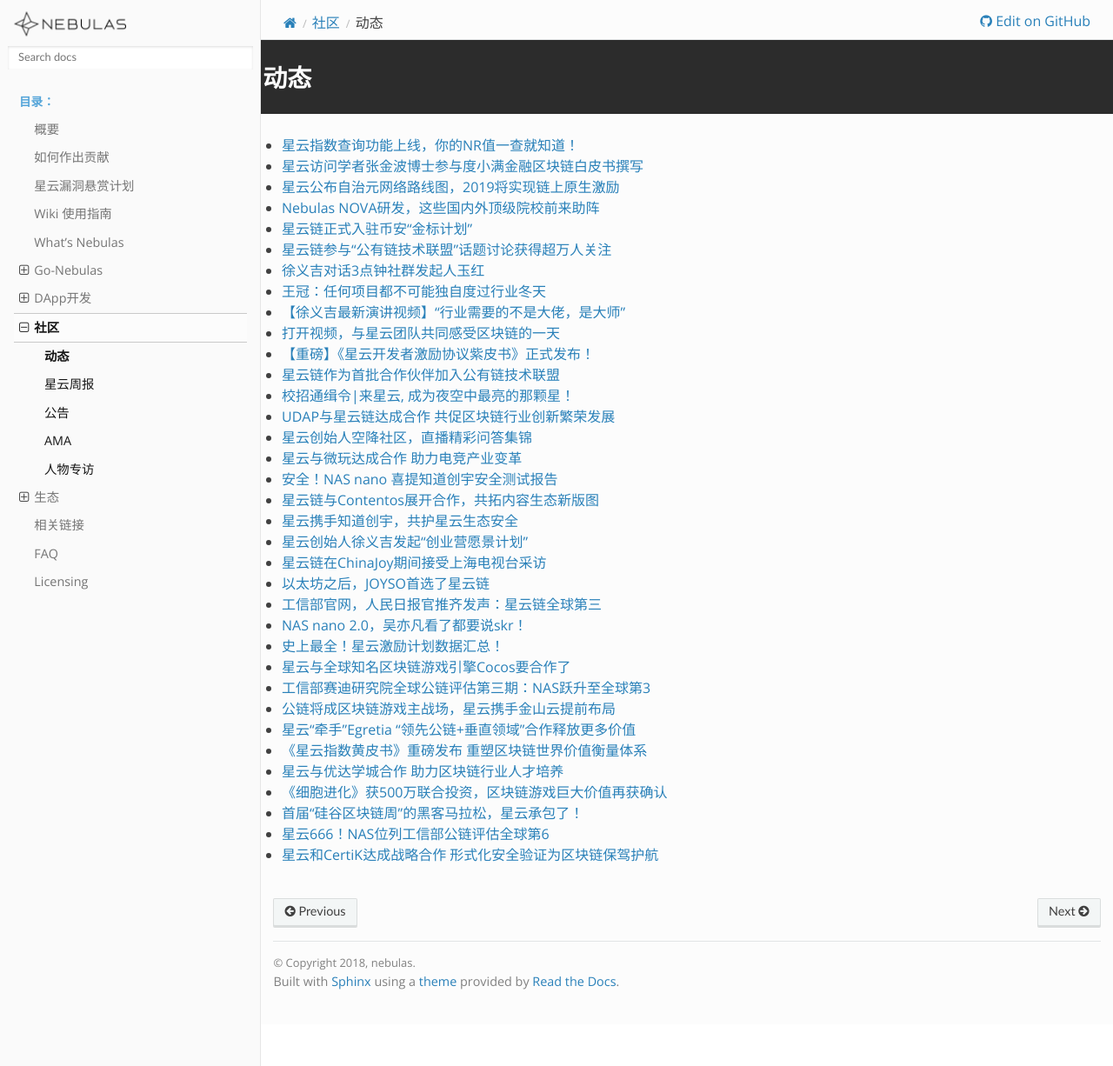
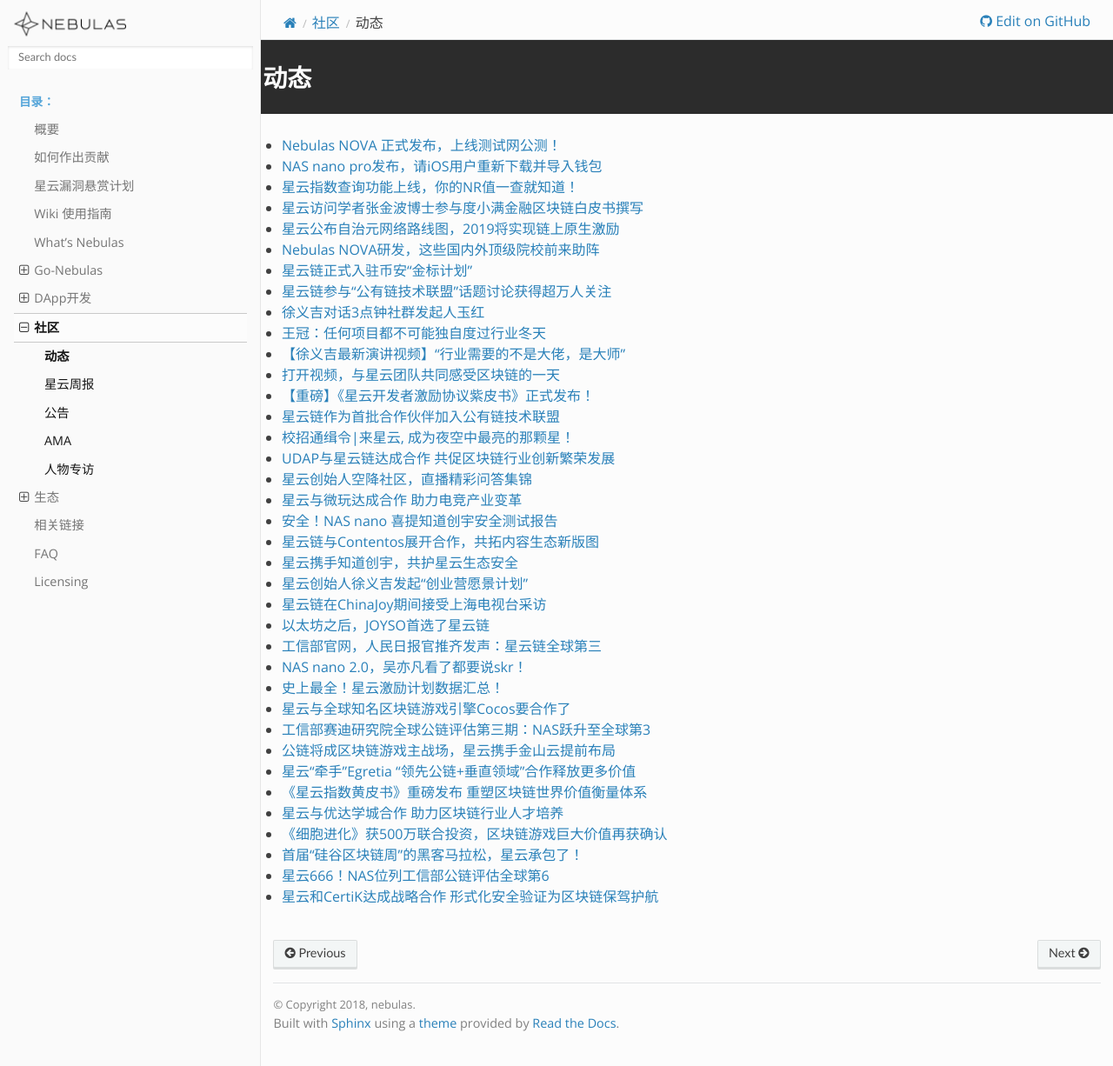
Before and after one commit to nebulasio/nebdocs, a Sphinx documentation site: the page built from docs/community/events.md, in a window 1280 px wide and 1226 px high. Shown: the whole window at 87% size. Built offline with Sphinx 7.4.7 and the Read the Docs theme 2.0.0, drawn with Linux system fonts in a browser that asks for light colours; pages that are not in the unit, such as notebooks, are missing from menus.

Commit message:
Update events.md

```diff
--- a/docs/community/events.md
+++ b/docs/community/events.md
@@ -1,4 +1,6 @@
 # 动态
+- [Nebulas NOVA 正式发布，上线测试网公测！](https://mp.weixin.qq.com/s/VfRzXNIktyJTOzJ-D7h1Bw)
+- [NAS nano pro发布，请iOS用户重新下载并导入钱包](https://mp.weixin.qq.com/s/WGGrvX833A38dudhe6RUKQ)
 - [星云指数查询功能上线，你的NR值一查就知道！](https://mp.weixin.qq.com/s/VxIuZBVy8HL0WY_qds5A8Q)
 - [星云访问学者张金波博士参与度小满金融区块链白皮书撰写](https://mp.weixin.qq.com/s/S0O8gydwokBmoaUDXESIEA)
 - [星云公布自治元网络路线图，2019将实现链上原生激励](https://mp.weixin.qq.com/s/0Usd_V4hiJzk2-IymByLwg)
```
